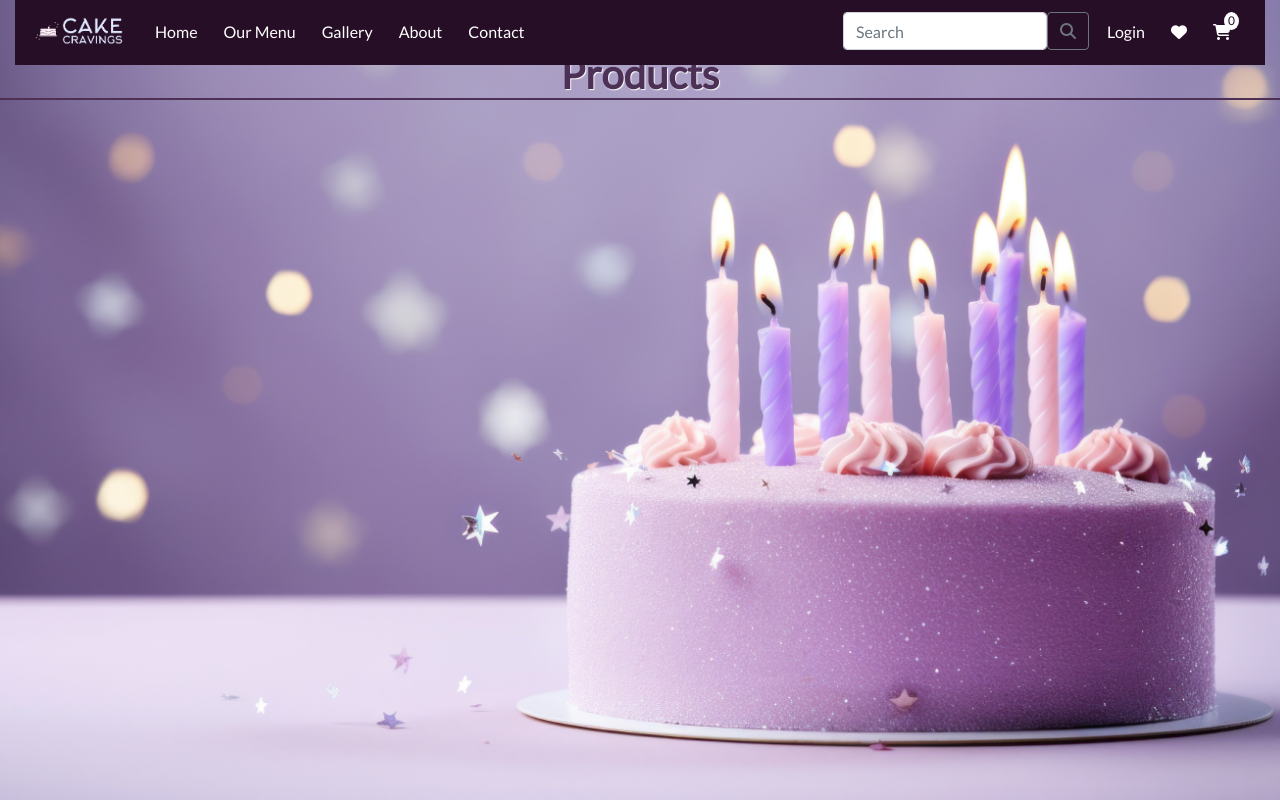
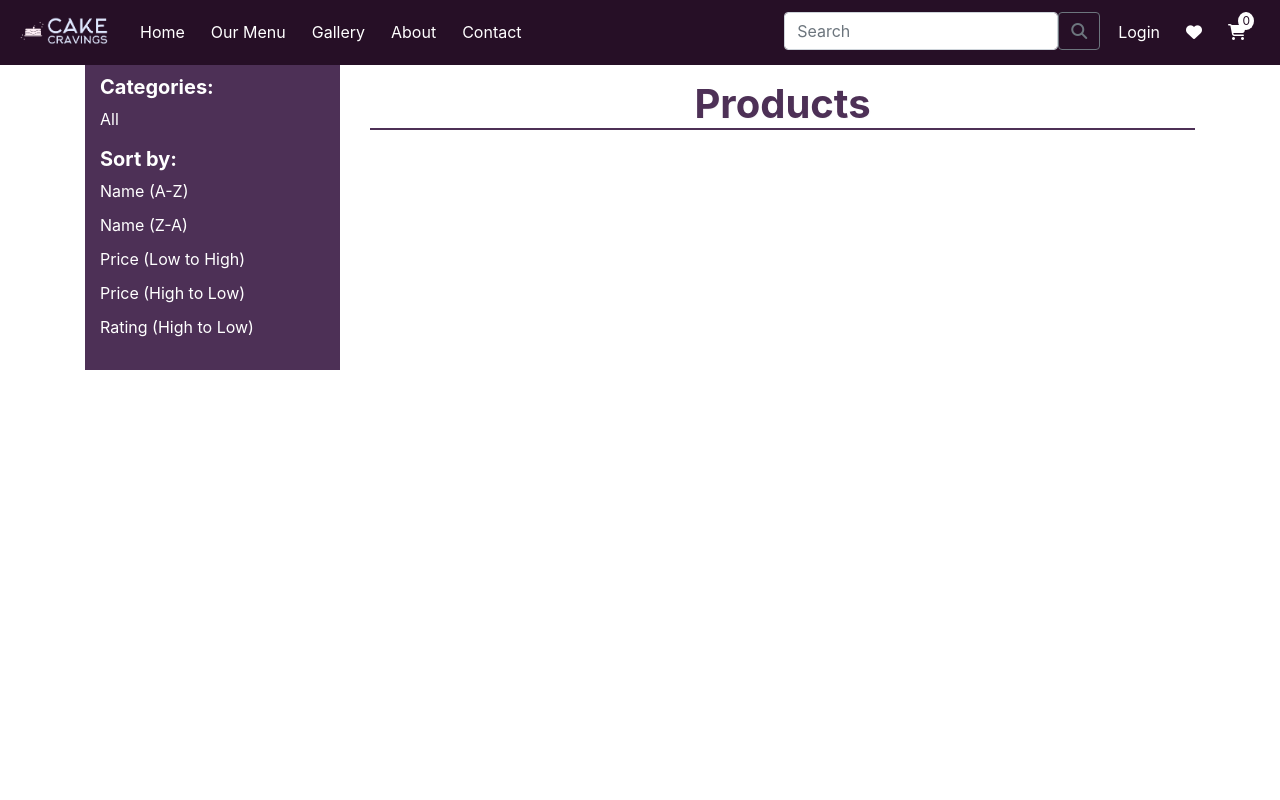
Before and after one commit to JIBINJJOHNY/cake_cravings, a Django app: page /products/ in a window 1280 px wide. Run offline with Django 4.2, Linux system fonts and the light colour scheme; data that the repository does not hold is empty; some libraries are stand-ins or nearby versions.

Commit message:
Added searching and filtering function

```diff
--- a/home/templates/home/index.html
+++ b/home/templates/home/index.html
@@ -12,7 +12,7 @@
                 celebrations. At Cake Bliss, we craft delicious, handcrafted cakes that are perfect for every occasion.
             </p>
             <!-- Order Now button with custom class -->
-            <a href="{%url 'products:products'%}" class="btn btn-lg order-now-button">Order Now</a>
+            <a href="{% url 'products:all_products' %}" class="btn btn-lg order-now-button">Order Now</a>
         </div>
         <div class="col-md-6 img" data-aos="zoom-out-left">
             <!-- Image or other content goes here -->
--- a/products/admin.py
+++ b/products/admin.py
@@ -24,6 +24,7 @@ class CategoryAdmin(admin.ModelAdmin):
         return mark_safe(f'<img src="{obj.image.url}" width="50" height="50" />')
 
     category_image.short_description = 'Image'
+
 @admin.register(Discount)
 class DiscountAdmin(admin.ModelAdmin):
     list_display = ('percentage', 'start_date', 'end_date', 'is_active')
@@ -31,7 +32,6 @@ class DiscountAdmin(admin.ModelAdmin):
 class ProductImageInline(admin.TabularInline):
     model = ProductImage
     extra = 1  # Number of empty image forms to display
-
 
 @admin.register(Product)
 class ProductAdmin(admin.ModelAdmin):
@@ -45,7 +45,7 @@ class ProductAdmin(admin.ModelAdmin):
             'fields': ('name', 'slug', 'description', 'category', 'tags', 'is_active', 'availability', 'ingredients'),
         }),
         ('Pricing Information', {
-            'fields': ('price', 'discount'),
+            'fields': ('price', 'discount_price'),  # Change 'discount' to 'discount_price'
         }),
         ('Product Specific Information', {
             'fields': ('size',),
--- a/products/templates/products/products.html
+++ b/products/templates/products/products.html
@@ -1,44 +1,75 @@
 {% extends "base.html" %}
 {% load static %}
+
 {% block content %}
+<div class="container" style="padding-top: 60px;">
+    <div class="row">
+        <!-- Left Column for Category List and Sorting Options -->
+        <div class="col-md-3">
+            <div class="category-and-sorting">
+                <!-- Category List -->
+                <div class="categories">
+                    <h3>Categories:</h3>
+                    <ul>
+                        <li><a href="{% url 'products:all_products' %}">All</a></li>
+                        {% for category in all_categories %}
+                        <li><a
+                                href="{% url 'products:products_by_category' category_slug=category.slug %}">{{ category.name }}</a>
+                        </li>
+                        {% endfor %}
+                    </ul>
+                </div>
+                <!-- Sorting Options -->
+                <div class="sorting-options">
+                    <h3>Sort by:</h3>
+                    <ul>
+                        <li><a href="?sort=name&direction=asc">Name (A-Z)</a></li>
+                        <li><a href="?sort=name&direction=desc">Name (Z-A)</a></li>
+                        <li><a href="?sort=price&direction=asc">Price (Low to High)</a></li>
+                        <li><a href="?sort=price&direction=desc">Price (High to Low)</a></li>
+                        <li><a href="?sort=rating&direction=desc">Rating (High to Low)</a></li>
+                        <!-- Add more sorting options if needed -->
+                    </ul>
+                </div>
+            </div>
+        </div>
 
+        <!-- Right Column for Product Cards -->
+        <div class="col-md-9">
             <div id="product-cards">
                 <h1>Products</h1>
-    <div class="container">
+
                 <div class="row">
                     {% for product in products %}
-            <div class="col-md-3 py-3 py-md-0">
+                    <div class="col-md-4 mb-4">
                         <div class="card">
-                    <!-- Make the entire card clickable and redirect to the product_detail page -->
                             <a href="#">
                                 <div class="overlay">
-                            <!-- "Quick View" button -->
-                            <button type="button" class="btn btn-secondary quick-view-button" title="Quick View"
-                                data-product-id="{{ product.id }}" data-toggle="modal" data-target="#quickViewModal"
-                                onclick="handleButtonClick(event, 'quickView')">
-                                <i><img src="{% static 'image/views.png' %}" alt="" width="30px"></i>
+                                    <button id="addToWishlistBtn" class="btn btn-secondary" title="Add to Wishlist"
+                                        data-product-id="{{ product.id }}"
+                                        onclick="addToWishlist(event, '{{ product.id }}')">
+                                        <i class="fas fa-heart" style="font-size: 20px; color: #840a0a;"></i>
                                     </button>
-                            <!-- "Add to Wishlist" button -->
-                            <button id="addToWishlistBtn" class="btn btn-secondary" title="Add to Wishlist"
-                                data-product-id="{{ product.id }}" onclick="addToWishlist(event, '{{ product.id }}')">
-                                <i><img src="{% static 'image/heart.png' %}" alt="add to wishlist icon"
-                                        width="30px"></i>
-                            </button>
-                            <!-- "Add to Cart" button -->
+
                                     <form method="POST" action="">
                                         {% csrf_token %}
                                         <input type="hidden" name="product_id" value="{{ product.id }}">
                                         <button type="button" class="btn btn-secondary" title="Add to Cart"
                                             onclick="handleButtonClick(event, 'addToCart')">
-                                    <i><img src="{% static 'image/add.png' %}" alt="add to cart icon" width="30px"></i>
+                                            <i class="fas fa-shopping-cart"
+                                                style="font-size: 20px; color: #0d0a0d;"></i>
                                         </button>
                                     </form>
                                 </div>
-                        <!-- Set a maximum height for the image -->
+
+                                <div class="image-container" style="height: 200px; overflow: hidden;">
                                     <img src="{{ product.images.first.image_url }}" alt="{{ product.name }}"
-                            style="max-height: 200px;">
+                                        style="width: 100%; height: auto;">
+                                </div>
                             </a>
+
                             <div class="card-body">
+                                <div class="card-body-content" style="height: 120px;">
                                     <h3>{{ product.name }}</h3>
                                     <div class="star">
                                         <i class="bx bxs-star checked"></i>
@@ -55,12 +86,14 @@
                                         {% else %}
                                         <span>€{{ product.price }}</span>
                                         {% endif %}
-                            <span><button onclick="handleButtonClick(event, 'addToCart')">Add</button></span>
+                                        <span><button
+                                                onclick="handleButtonClick(event, 'addToCart')">Add</button></span>
                                     </h6>
                                     {% else %}
-                        <h6>€{{ product.original_price }} <span><button
+                                    <h6>€{{ product.price }} <span><button
                                                 onclick="handleButtonClick(event, 'addToCart')">Add</button></span></h6>
                                     {% endif %}
+                                </div>
                             </div>
                         </div>
                     </div>
@@ -68,5 +101,6 @@
                 </div>
             </div>
         </div>
-
+    </div>
+</div>
 {% endblock %}
--- a/products/urls.py
+++ b/products/urls.py
@@ -1,11 +1,11 @@
 from django.urls import path
 from . import views
 
+app_name = 'products'
 
-app_name = 'products'
 urlpatterns = [
-    path('', views.all_products, name='products'),
-    path('category/', views.all_products, name='products_by_category'),
-    path('category/<slug:category_slug>/', views.products_by_category, name='products_by_category'),
-
+    path('', views.all_products, name='all_products'),
+    path('category/<slug:category_slug>/', views.all_products, name='products_by_category'),
+    # Add more patterns as needed, for example:
+    # path('filter-products-by-price/', views.filter_products_by_price, name='filter_products_by_price'),
 ]
--- a/products/views.py
+++ b/products/views.py
@@ -1,70 +1,59 @@
-from django.shortcuts import render, redirect,render, get_object_or_404
+from django.shortcuts import render, redirect, reverse, get_object_or_404
+from django.contrib import messages
 from django.db.models import Q
+from django.db.models.functions import Lower
 from .models import Product, Category
+import json
 from django.http import JsonResponse
-from django.contrib.auth.decorators import login_required
-from django.views.decorators.http import require_POST
-from django.db import transaction
+from django.views.decorators.csrf import csrf_exempt
 
-def all_products(request):
+def all_products(request, category_slug=None):
+    """ A view to show all products, including sorting and search queries """
+
     products = Product.objects.filter(is_active=True)
-    query = request.GET.get('q')
-    category_filter = request.GET.get('category')
-    sorting = request.GET.get('sort')
+    query = None
+    sort = request.GET.get('sort', 'name')
+    direction = request.GET.get('direction', 'asc')
 
-    if query:
-        products = products.filter(Q(name__icontains=query) | Q(description__icontains=query))
+    # Apply category filter if category_slug is provided
+    if category_slug:
+        category = get_object_or_404(Category, slug=category_slug)
+        products = products.filter(category=category)
 
-    if category_filter:
-        products = products.filter(category__slug=category_filter)
+    if sort == 'name':
+        sort_key = 'name' if direction == 'asc' else '-name'
+    elif sort == 'price':
+        sort_key = 'price' if direction == 'asc' else '-price'
+    elif sort == 'rating':
+        # Assuming 'rating' is a field in your Product model
+        sort_key = 'rating' if direction == 'asc' else '-rating'
+    else:
+        # Default to sorting by name in ascending order
+        sort_key = 'name'
 
+    products = products.order_by(sort_key)
 
-    if sorting:
-        if sorting == 'price_asc':
-            products = products.order_by('original_price')
-        elif sorting == 'price_desc':
-            products = products.order_by('-original_price')
-        elif sorting == 'name_asc':
-            products = products.order_by('name')
-        elif sorting == 'name_desc':
-            products = products.order_by('-name')
-        elif sorting == 'rating_asc':
-            products = products.order_by('rating')
-        elif sorting == 'rating_desc':
-            products = products.order_by('-rating')
+    if request.GET:
+        if 'q' in request.GET:
+            query = request.GET['q']
+            if not query:
+                messages.error(request, "You didn't enter any search criteria!")
+                return redirect(reverse('products'))
+
+            queries = Q(name__icontains=query) | Q(description__icontains=query)
+            products = products.filter(queries)
+
+    # Retrieve all categories for the category list
+    all_categories = Category.objects.filter(is_active=True)
+
+    current_sorting = f'{sort}_{direction}'
 
     context = {
         'products': products,
         'search_term': query,
-        'current_category': category_filter,
-        'current_sorting': sorting,
+        'all_categories': all_categories,
+        'current_sorting': current_sorting,
+        'selected_category_slug': category_slug,  # Pass the selected category slug for highlighting in the template
     }
 
     return render(request, 'products/products.html', context)
-# views.py
-def products_by_category(request, category_slug):
-    category = get_object_or_404(Category, slug=category_slug)
-    products = Product.objects.filter(category=category, is_active=True)
-
-    context = {
-        'products': products,
-        'current_category': category,
-    }
-
-    return render(request, 'products/products.html', context)
-
-def product_detail(request, product_id):
-    product = get_object_or_404(Product, id=product_id)
-
-    # Fetch reviews for the current product
-    reviews = Review.objects.filter(product=product)
-
-    # Include the review form for adding new reviews
-    review_form = ReviewForm()
-
-    context = {
-        'product': product,
-        'reviews': reviews,
-        'review_form': review_form,
-    }
-    return render(request, 'products/product_detail.html', context)
--- a/static/css/base.css
+++ b/static/css/base.css
@@ -1,13 +1,36 @@
-/* custom.css */
+/*------ Global Settings------*/
+*,
+*::before,
+*::after {
+    margin: 0;
+    padding: 0;
+    box-sizing: border-box;
+}
 
-/* Apply styles similar to your body */
-body {
+html {
+    scroll-behavior: smooth;
+}
+
+.container-fluid,
+.container-lg,
+.container-md,
+.container-sm,
+.container-xl {
+    width: 100%;
+    padding-right: 0px;
+    padding-left: 0px;
+    margin-right: auto;
+    margin-left: auto;
+}
+
+.home-section {
     background: url('/static/images/homepage_background.jpg') no-repeat center center fixed;
     background-size: cover;
     height: calc(100vh - 164px);
     color: rgb(38, 15, 38);
     font-family: 'Lato';
-    margin: 0;
+    margin-top: 0px;
+
     /* Remove default body margin */
 }
 
@@ -127,22 +150,19 @@ h2 {
     }
 }
 
-#product-cards h1 {
-    text-align: center;
-    font-weight: bold;
-    margin-top: 50px;
-    color: #4d3056;
-    text-shadow: 1px 1px 1px #fafafa;
-    border-bottom: 2px solid #4d3056;
+/* Add this CSS code to your existing stylesheet or create a new one */
+
+/* Style for product cards */
+#product-cards {
+    margin-top: 20px;
 }
 
-#product-cards .card {
+.card {
     background-color: #f8f7f8;
     box-shadow: 0 0 3px #4d3056;
     border-radius: 5px;
     cursor: pointer;
-    width: 82%;
-
+    width: 100%;
 }
 
 .overlay {
@@ -154,14 +174,13 @@ h2 {
     width: 70px;
 }
 
-#product-cards .card:hover .overlay {
+.card:hover .overlay {
     opacity: 1;
     margin-left: 5%;
     transition: 0.5s ease;
 }
 
-.overlay i img {
-    background-color: #4d3056;
+.overlay i {
     height: 30px;
     width: 30px;
     font-size: 20px;
@@ -177,27 +196,35 @@ h2 {
     box-shadow: none;
 }
 
-#product-cards h3 {
+h1 {
+    text-align: center;
+    font-weight: bold;
+    margin-top: 20px;
     color: #4d3056;
-    text-shadow: 1px 1px 1px black;
+    text-shadow: 1px 1px 1px #fafafa;
+    border-bottom: 2px solid #4d3056;
+}
+
+.card-body-content {
+    height: 120px;
 }
 
 .star .checked {
     color: yellow;
 }
 
-#product-cards p {
-    color: #2e1700;
-    font-weight: bold;
+h3 {
+    color: hsl(286, 28%, 26%);
+    font-size: 20px;
 }
 
-#product-cards h6 {
+h6 {
     font-size: 20px;
     color: #4d3056;
     font-weight: bold;
 }
 
-#product-cards h6 span button {
+h6 span button {
     width: 100px;
     height: 26px;
     font-size: 15px;
@@ -211,7 +238,77 @@ h2 {
     cursor: pointer;
 }
 
-#product-cards h6 span button:hover {
+h6 span button:hover {
     background-color: #4d3056;
     color: white;
 }
+
+/* Style for price filter section */
+#price-filter {
+    margin-top: 20px;
+}
+
+.slider-container {
+    margin-top: 10px;
+}
+
+.slider-range {
+    width: 80%;
+}
+
+.filter-button {
+    margin-top: 10px;
+    background-color: #4d3056;
+    color: white;
+    border: none;
+    padding: 10px;
+    cursor: pointer;
+    border-radius: 5px;
+}
+
+.form-check-input {
+    position: absolute;
+    margin-top: 0rem;
+    margin-left: 0.05rem;
+    max-width: 45px;
+}
+
+.category-and-sorting {
+    background-color: #4d3056;
+    /* Set your desired background color */
+    padding: 15px;
+
+
+}
+
+.categories h3,
+.sorting-options h3 {
+    color: #ffffff;
+    font-weight: bold;
+}
+
+.categories ul,
+.sorting-options ul {
+    list-style: none;
+    padding: 0;
+}
+
+.categories li,
+.sorting-options li {
+    margin-bottom: 10px;
+}
+
+.categories a,
+.sorting-options a {
+    text-decoration: none;
+    color: #ffffff;
+    transition: color 0.3s ease;
+    text-align: center;
+}
+
+.categories a:hover,
+.sorting-options a:hover {
+    color: #ffffff;
+    text-align: center;
+    /* Set your desired link hover color */
+}
--- a/templates/base.html
+++ b/templates/base.html
@@ -92,7 +92,7 @@
                 <!-- Move the form and user icons to the right -->
                 <ul class="navbar-nav ml-auto">
                     <li class="nav-item">
-                        <form class="form-inline" method="GET" action="">
+                        <form class="form-inline" method="GET" action="{% url 'products:all_products' %}">
                             <input class="form-control" type="text" name="q" placeholder="Search">
                             <button class="btn btn-outline-secondary" type="submit">
                                 <i class="fas fa-search"></i>
```
Also changed, not shown: products/forms.py (added, +13 -0 lines), products/models.py (+12 -19 lines), products/migrations/0006_alter_productimage_image.py (added), static/images/default_image.png (added). Lines whose indentation alone changed are shown as unchanged.
